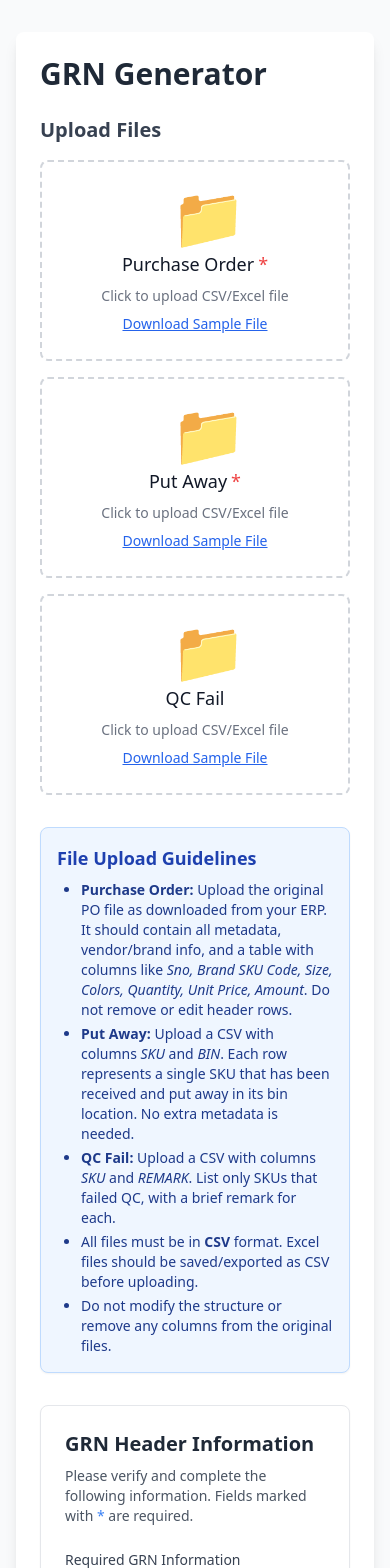
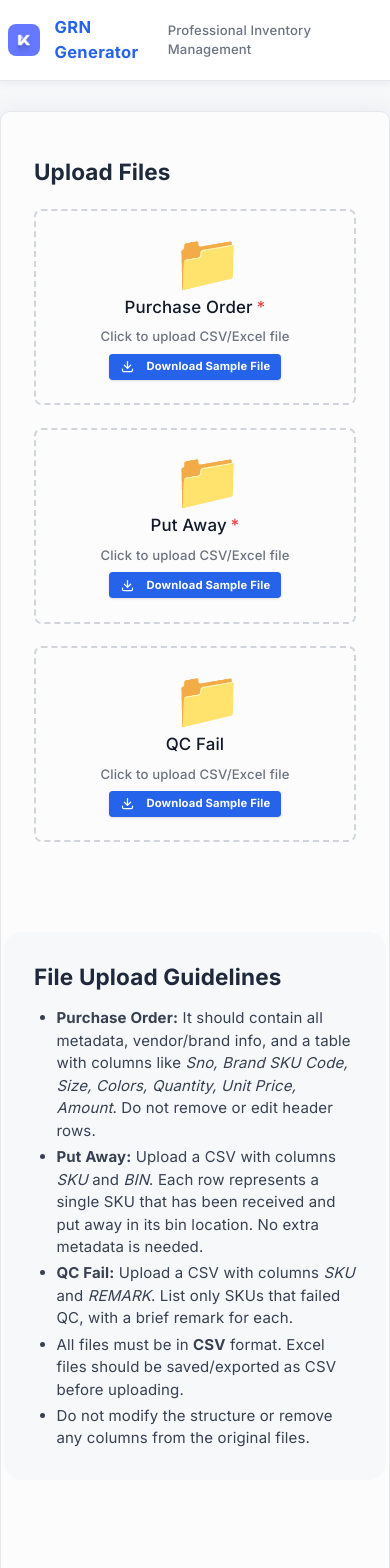
Before and after one commit to DhavalFatnani/grn-generator, a React (Vite) app: page / in a window 390 px wide. Shown: the top 1568 px of the page. Built offline with nearby package versions, Linux system fonts and the light colour scheme.

Commit message:
Implement modern styling and layout updates in App component: Introduce global styles, enhance header and file upload sections, and improve overall user experience with responsive design adjustments. Update FileUploadBox and HeaderForm components for better functionality and visual consistency.

```diff
--- a/src/App.css
+++ b/src/App.css
@@ -1,2 +1,283 @@
-main {
+/* Modern global styles */
+@import url('https://fonts.googleapis.com/css2?family=Inter:wght@400;500;700&display=swap');
+
+html, body {
+  font-family: 'Inter', Arial, sans-serif;
+  font-size: 17px;
+  background: #f6f8fa;
+  color: #222;
+  min-height: 100vh;
+  margin: 0;
+  padding: 0;
+  letter-spacing: 0.01em;
+  -webkit-font-smoothing: antialiased;
 }
+
+#root {
+  min-height: 100vh;
+  background: #f6f8fa;
+}
+
+.main-content {
+  background: #fcfcfd;
+  border-radius: 24px;
+  box-shadow: 0 6px 32px 0 rgba(30,41,59,0.10);
+  padding: 3rem 3rem 2rem 3rem;
+  margin-bottom: 2rem;
+  border: 1px solid #e5e7eb;
+  max-width: 1440px;
+  width: 100%;
+  margin-left: auto;
+  margin-right: auto;
+}
+
+.section-alt {
+  background: #f6f8fa;
+  border-radius: 18px;
+}
+
+section, .card, .info-section {
+  background: transparent;
+  border-radius: 0;
+  box-shadow: none;
+  margin-bottom: 2rem;
+  border: none;
+}
+
+h1, h2, h3, h4, h5, h6 {
+  font-family: 'Inter', Arial, sans-serif;
+  font-weight: 700;
+  color: #1e293b;
+  margin-bottom: 0.5em;
+}
+
+label {
+  font-weight: 500;
+  color: #334155;
+  font-family: 'Inter', Arial, sans-serif;
+}
+
+input, select, textarea {
+  font-size: 1rem;
+  border-radius: 8px;
+  border: 1px solid #d1d5db;
+  padding: 0.75rem 1rem;
+  background: #f9fafb;
+  transition: border 0.2s, box-shadow 0.2s;
+  margin-bottom: 1rem;
+  font-family: 'Inter', Arial, sans-serif;
+}
+input:focus, select:focus, textarea:focus {
+  border-color: #2563eb;
+  box-shadow: 0 0 0 2px #dbeafe;
+  outline: none;
+}
+
+button, .btn {
+  font-size: 1rem;
+  font-weight: 600;
+  border-radius: 8px;
+  padding: 0.75rem 2rem;
+  background: #2563eb;
+  color: #fff;
+  border: none;
+  box-shadow: 0 2px 8px 0 rgba(37,99,235,0.08);
+  transition: background 0.2s, box-shadow 0.2s, transform 0.1s;
+  cursor: pointer;
+  margin-bottom: 0.5rem;
+  display: inline-flex;
+  align-items: center;
+  gap: 0.7em;
+}
+button:hover, .btn:hover {
+  background: #1d4ed8;
+  box-shadow: 0 4px 16px 0 rgba(37,99,235,0.12);
+  transform: translateY(-2px) scale(1.03);
+}
+button.secondary, .btn.secondary {
+  background: #e5e7eb;
+  color: #334155;
+}
+button.secondary:hover, .btn.secondary:hover {
+  background: #cbd5e1;
+}
+
+/* Table styles */
+table {
+  width: 100%;
+  border-collapse: separate;
+  border-spacing: 0;
+  background: #fff;
+  border-radius: 12px;
+  overflow: hidden;
+  box-shadow: 0 1px 4px 0 rgba(30,41,59,0.04);
+  margin-bottom: 2rem;
+}
+th, td {
+  padding: 1rem 1.25rem;
+  text-align: left;
+  font-family: 'Inter', Arial, sans-serif;
+}
+th {
+  background: #f1f5f9;
+  color: #1e293b;
+  font-weight: 600;
+  font-size: 1rem;
+  border-bottom: 2px solid #e5e7eb;
+  position: sticky;
+  top: 0;
+  z-index: 2;
+}
+td {
+  font-size: 1rem;
+  color: #334155;
+  border-bottom: 1px solid #f1f5f9;
+}
+tr:nth-child(even) td {
+  background: #f9fafb;
+}
+tr:hover td {
+  background: #e0e7ef;
+}
+
+.status-badge {
+  display: inline-flex;
+  align-items: center;
+  gap: 0.3em;
+  font-size: 1em;
+  font-weight: 600;
+  border-radius: 999px;
+  padding: 0.25em 1em;
+  background: #f1f5f9;
+  color: #2563eb;
+  box-shadow: 0 1px 4px 0 rgba(30,41,59,0.04);
+}
+.status-badge.complete { background: #d1fae5; color: #059669; }
+.status-badge.shortage { background: #fef3c7; color: #d97706; }
+.status-badge.failed { background: #fee2e2; color: #dc2626; }
+.status-badge.partial { background: #ede9fe; color: #7c3aed; }
+.status-badge.not-performed { background: #f1f5f9; color: #64748b; }
+
+/* Sticky/floating header */
+.sticky-header {
+  position: sticky;
+  top: 0;
+  z-index: 100;
+  background: #fff;
+  box-shadow: 0 2px 8px 0 rgba(30,41,59,0.07);
+  padding: 1.25rem 2rem;
+  display: flex;
+  align-items: center;
+  justify-content: space-between;
+  border-bottom: 1px solid #e5e7eb;
+}
+.sticky-header .logo {
+  font-size: 1.5rem;
+  font-weight: 700;
+  color: #2563eb;
+  letter-spacing: 0.02em;
+}
+
+/* Export bar improvements */
+.sticky-export-bar {
+  position: fixed;
+  bottom: 2rem;
+  left: 50%;
+  transform: translateX(-50%);
+  z-index: 200;
+  background: #fff;
+  border-radius: 999px;
+  box-shadow: 0 4px 24px 0 rgba(30,41,59,0.13);
+  padding: 0.75rem 2.5rem;
+  display: flex;
+  gap: 1.5rem;
+  align-items: center;
+  border: 1px solid #e5e7eb;
+  transition: box-shadow 0.2s, background 0.2s;
+}
+.sticky-export-bar button {
+  margin-bottom: 0;
+}
+.sticky-export-bar:hover {
+  box-shadow: 0 8px 32px 0 rgba(37,99,235,0.18);
+  background: #f1f5fb;
+}
+@media (max-width: 900px) {
+  .main-content {
+    padding: 1.5rem 0.5rem 1.5rem 0.5rem;
+    border-radius: 16px;
+    max-width: 100vw;
+    width: 100vw;
+  }
+  th, td {
+    padding: 0.7rem 0.7rem;
+  }
+  .sticky-header {
+    padding: 1rem 0.5rem;
+  }
+}
+@media (max-width: 600px) {
+  html, body {
+    font-size: 15px;
+  }
+  .sticky-header .logo {
+    font-size: 1.1rem;
+  }
+  .main-content {
+    padding: 0.5rem 0.2rem 1rem 0.2rem;
+    border-radius: 10px;
+    max-width: 100vw;
+    width: 100vw;
+  }
+  th, td {
+    padding: 0.5rem 0.3rem;
+  }
+  .sticky-export-bar {
+    flex-direction: column;
+    padding: 1rem 0.5rem;
+    gap: 0.75rem;
+    border-radius: 18px;
+    left: 1rem;
+    right: 1rem;
+    transform: none;
+    width: calc(100vw - 2rem);
+  }
+}
+
+/* Error display dark mode */
+.dark .bg-red-100 {
+  background: #3b1d1d !important;
+  color: #fca5a5 !important;
+  border-color: #7f1d1d !important;
+}
+
+/* Misc */
+.dark .border-gray-100, .dark .border-blue-100 {
+  border-color: #23272f !important;
+}
+.dark .border-gray-200, .dark .border-blue-200 {
+  border-color: #334155 !important;
+}
+
+/* Remove double card look for inner sections */
+.bg-white:not(.main-content) {
+  background: transparent !important;
+  box-shadow: none !important;
+}
+.dark .bg-white:not(.main-content) {
+  background: transparent !important;
+}
+
+/* Section backgrounds for inner content */
+.bg-section-light {
+  background: #f6f8fa;
+}
+.dark .bg-section-light {
+  background: #23272f;
+}
+.bg-section-accent {
+  background: #e0e7ef;
+}
+.dark .bg-section-accent {
+  background: #23272f;
+}
--- a/src/App.jsx
+++ b/src/App.jsx
@@ -9,6 +9,8 @@ import { useGRNGenerator } from "./hooks/useGRNGenerator";
 import { downloadCSV, downloadHTML, downloadPDF } from "./utils/exportUtils";
 import { getStatusColor } from "./utils/helpers.js";
 import { DEFAULT_VALUES, INITIAL_GRN_HEADER, TEST_DATA_TEMPLATES } from "./utils/constants.js";
+
+const THEME_KEY = 'grnTheme';
 
 const GRNGenerator = () => {
   // File upload state and handlers
@@ -58,6 +60,13 @@ const GRNGenerator = () => {
     // Persist test mode in localStorage
     return localStorage.getItem('grnTestMode') === 'true';
   });
+
+  const [theme, setTheme] = useState(() => localStorage.getItem(THEME_KEY) || 'light');
+
+  useEffect(() => {
+    document.body.classList.toggle('dark', theme === 'dark');
+    localStorage.setItem(THEME_KEY, theme);
+  }, [theme]);
 
   // Keyboard shortcut: Ctrl+Shift+T (or Cmd+Shift+T)
   useEffect(() => {
@@ -219,25 +228,28 @@ const GRNGenerator = () => {
   }, [clearAllData]);
 
   return (
-    <div className="min-h-screen bg-gray-50">
+    <div className="min-h-screen">
+      {/* Modern Professional Sticky Header */}
+      <header className="sticky-header">
+        <div className="flex items-center gap-4">
+          <img src="/logo.png" alt="KNOT Logo" style={{ height: 32, width: 32, borderRadius: 8 }} />
+          <span className="logo">GRN Generator</span>
+        </div>
+        <div className="text-sm text-gray-500 font-medium">Professional Inventory Management</div>
+      </header>
       {/* Test Mode Banner */}
       {testMode && (
         <div className="fixed top-0 left-0 w-full z-50 bg-yellow-200 text-yellow-900 text-center py-2 font-semibold shadow animate-fade-in">
-          🧪 Test Mode Active (toggle with Ctrl+Shift+T or Cmd+Shift+T/⏎)
+          Test Mode Active (toggle with Ctrl+Shift+T or Cmd+Shift+T/⏎)
         </div>
       )}
-      <div className="container mx-auto px-4 py-8">
-        <div className="bg-white rounded-lg shadow-lg p-6 mb-6">
-          <h1 className="text-3xl font-bold text-gray-800 mb-6">
-            GRN Generator
-          </h1>
-
-          {/* File Upload Section */}
-          <div className="mb-8">
-            <h2 className="text-xl font-semibold text-gray-700 mb-4">
-              Upload Files
-          </h2>
-            <div className="grid grid-cols-1 md:grid-cols-3 gap-4">
+      <div className="py-8">
+        {/* Main Card - single card for all content */}
+        <div className="main-content w-full">
+          {/* Upload Files Section */}
+          <section className="px-8 py-10 border-b border-gray-100">
+            <h2 className="text-2xl font-bold mb-6">Upload Files</h2>
+            <div className="grid grid-cols-1 md:grid-cols-3 gap-6">
               <FileUploadBox
                 title="Purchase Order"
                 onFileUpload={handlePurchaseOrderUpload}
@@ -245,6 +257,7 @@ const GRNGenerator = () => {
                 data={data.purchaseOrder}
                 loading={fileLoading}
                 required
+                sampleButtonSize="small"
               />
               <FileUploadBox
                 title="Put Away"
@@ -253,6 +266,7 @@ const GRNGenerator = () => {
                 data={data.putAway}
                 loading={fileLoading}
                 required
+                sampleButtonSize="small"
               />
               <FileUploadBox
                 title="QC Fail"
@@ -261,23 +275,29 @@ const GRNGenerator = () => {
                 data={data.qcFail}
                 loading={fileLoading}
                 required={false}
+                sampleButtonSize="small"
               />
             </div>
-        </div>
+          </section>
 
-          {/* File Upload Guidelines section */}
-          <div className="mb-8 p-4 bg-blue-50 border border-blue-200 rounded-lg shadow-sm">
-            <h2 className="text-lg font-semibold text-blue-800 mb-2">File Upload Guidelines</h2>
-            <ul className="list-disc pl-6 text-sm text-blue-900 space-y-1">
-              <li><strong>Purchase Order:</strong> Upload the original PO file as downloaded from your ERP. It should contain all metadata, vendor/brand info, and a table with columns like <em>Sno, Brand SKU Code, Size, Colors, Quantity, Unit Price, Amount</em>. Do not remove or edit header rows.</li>
+          {/* File Upload Guidelines section (alt background, extra spacing) */}
+          <section className="section-alt px-8 py-8 border-b border-gray-100 mt-14 mb-14">
+            <h2 className="text-2xl font-bold mb-4">File Upload Guidelines</h2>
+            <ul className="list-disc pl-6 text-base text-gray-700 space-y-1">
+              <li><strong>Purchase Order:</strong> It should contain all metadata, vendor/brand info, and a table with columns like <em>Sno, Brand SKU Code, Size, Colors, Quantity, Unit Price, Amount</em>. Do not remove or edit header rows.</li>
               <li><strong>Put Away:</strong> Upload a CSV with columns <em>SKU</em> and <em>BIN</em>. Each row represents a single SKU that has been received and put away in its bin location. No extra metadata is needed.</li>
               <li><strong>QC Fail:</strong> Upload a CSV with columns <em>SKU</em> and <em>REMARK</em>. List only SKUs that failed QC, with a brief remark for each.</li>
               <li>All files must be in <strong>CSV</strong> format. Excel files should be saved/exported as CSV before uploading.</li>
               <li>Do not modify the structure or remove any columns from the original files.</li>
             </ul>
-          </div>
+          </section>
 
           {/* Header Form */}
+          <section className="px-8 py-10 border-b bg-white border-gray-100 mt-14 mb-14">
+            <h2 className="text-2xl font-bold">GRN Header Information</h2>
+            <p className="text-sm text-gray-600 mt-2 mb-6">
+              Please verify and complete the following information. Fields marked with <span className="text-blue-500">*</span> are required.
+            </p>
             <HeaderForm
               key={testMode ? 'test' : 'prod'}
               grnHeaderInfo={grnHeaderInfo}
@@ -286,11 +306,12 @@ const GRNGenerator = () => {
               setPreviousValues={setPreviousValues}
               testMode={testMode}
             />
+          </section>
 
           {/* Generate Button */}
-          <div className="flex justify-center mb-6 mt-8">
+          <div className="flex justify-center mb-14 mt-8">
             <button
-              className="bg-blue-600 hover:bg-blue-700 text-white font-semibold py-2 px-6 rounded shadow transition-colors"
+              className="btn"
               onClick={handleGenerateGRN}
               disabled={fileLoading || grnLoading || !data.purchaseOrder.length || !data.putAway.length}
             >
@@ -300,56 +321,58 @@ const GRNGenerator = () => {
 
           {/* Error Display */}
           {(fileErrors.length > 0 || grnErrors.length > 0) && (
-            <div className="mb-6 p-4 bg-red-100 border border-red-400 text-red-700 rounded">
-              <h3 className="font-semibold mb-2">Errors:</h3>
-              <ul className="list-disc list-inside space-y-1">
+            <section className="mx-8 mb-10 p-4 rounded border bg-red-100 border-red-400 text-red-700">
+              <h3 className="text-xl font-bold mb-2">Errors</h3>
+              <ul className="list-disc list-inside space-y-1 text-base">
                 {[...fileErrors, ...grnErrors].map((error, index) => (
                   <li key={index}>{error}</li>
                 ))}
               </ul>
-            </div>
+            </section>
           )}
 
-          {/* Modern Sticky Export Bar - must be a direct child of the main app container */}
+          {/* Modern Sticky Export Bar - floating and visually distinct */}
           {grnData.length > 0 && (
-            <div className="fixed bottom-0 left-0 w-full z-40 bg-white border-t border-gray-200 shadow-lg py-3 px-4 flex flex-col sm:flex-row sm:justify-center sm:items-center gap-3 sm:gap-6 animate-fade-in">
+            <div className="sticky-export-bar animate-fade-in" style={{ zIndex: 300 }}>
               <button
                 type="button"
                 onClick={handleDownloadCSV}
-                className="flex items-center gap-2 bg-green-600 hover:bg-green-700 text-white font-semibold py-2 px-5 rounded-full shadow transition-colors duration-200 focus:outline-none focus:ring-2 focus:ring-green-300"
+                className="btn"
                 aria-label="Download CSV"
               >
-                <span role="img" aria-label="CSV">📊</span> Download CSV
+                Download CSV
               </button>
               <button
                 type="button"
                 onClick={handleDownloadGRN}
-                className="flex items-center gap-2 bg-blue-600 hover:bg-blue-700 text-white font-semibold py-2 px-5 rounded-full shadow transition-colors duration-200 focus:outline-none focus:ring-2 focus:ring-blue-300"
+                className="btn secondary"
                 aria-label="Download GRN (HTML)"
               >
-                <span role="img" aria-label="HTML">🌐</span> Download GRN (HTML)
+                Download GRN (HTML)
               </button>
               <button
                 type="button"
                 onClick={handleDownloadPDF}
-                className="flex items-center gap-2 bg-red-600 hover:bg-red-700 text-white font-semibold py-2 px-5 rounded-full shadow transition-colors duration-200 focus:outline-none focus:ring-2 focus:ring-red-300"
+                className="btn secondary"
                 aria-label="Download PDF"
               >
-                <span role="img" aria-label="PDF">📄</span> Download PDF
+                Download PDF
               </button>
               <button
                 type="button"
                 onClick={handleClearAll}
-                className="flex items-center gap-2 bg-gray-600 hover:bg-gray-700 text-white font-semibold py-2 px-5 rounded-full shadow transition-colors duration-200 focus:outline-none focus:ring-2 focus:ring-gray-300"
+                className="btn secondary"
                 aria-label="Clear All"
               >
-                <span role="img" aria-label="Clear">🧹</span> Clear All
+                Clear All
               </button>
             </div>
           )}
 
-          {/* GRN Display Table */}
+          {/* GRN Display Table (alt background, extra spacing) */}
           {grnData.length > 0 && (
+            <section className="section-alt px-8 pb-10 mt-14 mb-8">
+              <h2 className="text-2xl font-bold mb-6">GRN Table</h2>
               <GRNTable
                 data={grnData}
                 filteredData={filteredData}
@@ -362,6 +385,7 @@ const GRNGenerator = () => {
                 onClearFilters={handleClearFilters}
                 onDownloadFiltered={handleDownloadFilteredCSV}
               />
+            </section>
           )}
         </div>
       </div>
--- a/src/components/FileUploadBox.jsx
+++ b/src/components/FileUploadBox.jsx
@@ -1,7 +1,7 @@
 import React from 'react';
 import { downloadSampleCSV } from '../utils/helpers';
 
-export const FileUploadBox = ({ title, onFileUpload, onClear, data = [], loading = false, required = false }) => {
+export const FileUploadBox = ({ title, onFileUpload, onClear, data = [], loading = false, required = false, showSampleButton = true, sampleButtonSize }) => {
   const fileId = `file-${title.replace(/\s+/g, "-").toLowerCase()}`;
 
   const handleFileChange = (e) => {
@@ -70,13 +70,21 @@ export const FileUploadBox = ({ title, onFileUpload, onClear, data = [], loading
             <p className="text-sm text-gray-500">
               {loading ? "Processing..." : "Click to upload CSV/Excel file"}
             </p>
+            {showSampleButton && (
               <button
                 onClick={handleDownloadSample}
-              className="text-sm text-blue-600 hover:text-blue-800 underline"
+                className={sampleButtonSize === 'small'
+                  ? 'mt-3 inline-flex items-center justify-center px-3 py-1.5 bg-blue-600 text-white rounded shadow hover:bg-blue-700 transition-colors duration-200 text-xs font-semibold focus:outline-none focus:ring-2 focus:ring-blue-300'
+                  : 'mt-3 inline-flex items-center justify-center px-4 py-2 bg-blue-600 text-white rounded-full shadow hover:bg-blue-700 transition-colors duration-200 text-base font-semibold focus:outline-none focus:ring-2 focus:ring-blue-300'}
                 disabled={loading}
+                type="button"
               >
+                <svg className={sampleButtonSize === 'small' ? 'w-4 h-4 mr-1' : 'w-5 h-5 mr-2'} fill="none" stroke="currentColor" strokeWidth="2" viewBox="0 0 24 24">
+                  <path strokeLinecap="round" strokeLinejoin="round" d="M4 16v2a2 2 0 002 2h12a2 2 0 002-2v-2M7 10l5 5m0 0l5-5m-5 5V4" />
+                </svg>
                 Download Sample File
               </button>
+            )}
           </div>
         )}
       </label>
--- a/src/components/HeaderForm.jsx
+++ b/src/components/HeaderForm.jsx
@@ -120,7 +120,6 @@ export const HeaderForm = ({ grnHeaderInfo, onHeaderChange, previousValues, setP
 
       <div className="mb-6">
         <div className="flex justify-between items-center mb-2">
-          <h2 className="text-xl font-semibold text-gray-800">GRN Header Information</h2>
           {testMode && (
             <div className="flex items-center space-x-3">
               <div className="flex items-center space-x-2">
@@ -146,9 +145,6 @@ export const HeaderForm = ({ grnHeaderInfo, onHeaderChange, previousValues, setP
             </div>
           )}
         </div>
-        <p className="text-sm text-gray-600">
-          Please verify and complete the following information. Fields marked with <span className="text-blue-500">*</span> are required.
-        </p>
       </div>
 
       {/* Required GRN Information */}
```
Lines whose indentation alone changed are shown as unchanged.
